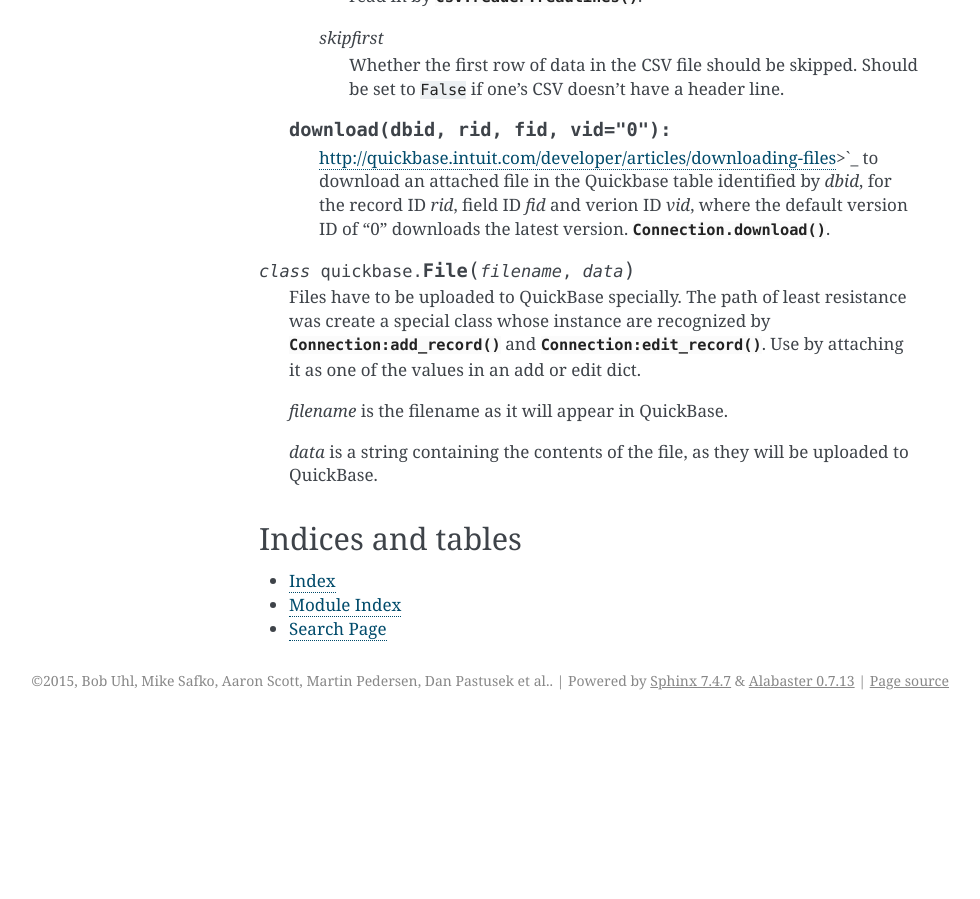
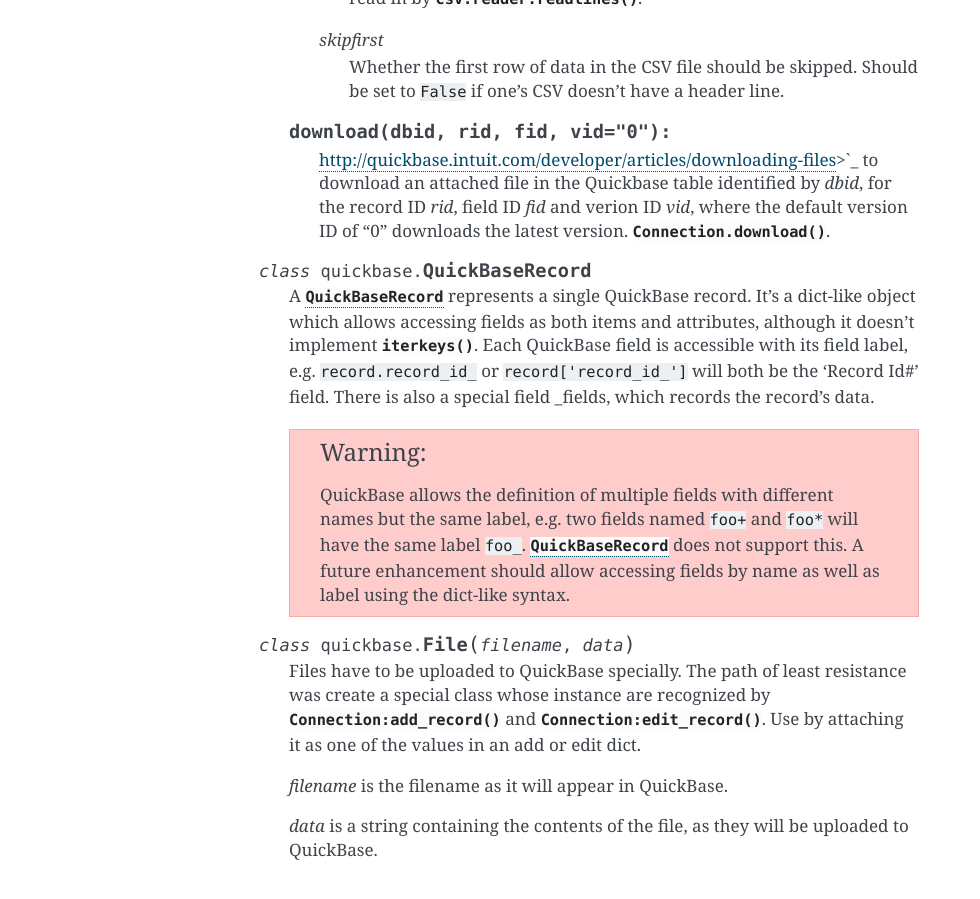
Before and after one commit to WesTower/py-quickbase, a Sphinx documentation site: the page built from docs/index.rst, in a window 1280 px wide and 900 px high, scrolled down 2845 px. Shown: the whole window, without its empty margins (161-1141 px from the left). Built offline with Sphinx 7.4.7, drawn with Linux system fonts in a browser that asks for light colours; before the commit the page ends 3565 px from its top, so only the background shows below that; some of the changed text lies outside the part shown.

Commit message:
Document QuickBaseRecord

```diff
--- a/docs/index.rst
+++ b/docs/index.rst
@@ -40,7 +40,7 @@
 
 .. class:: Connection
 
-   A connection represents a persistent QuickBase connection.
+   A :class:`Connection` represents a persistent QuickBase connection.
 
    .. method:: do_query(dbid, [query=None, clist=None,
                slist=None, options={}, raw=False, fmt=None]):
@@ -182,6 +182,25 @@
       latest version.
       :meth:`Connection.download()`.
 
+.. class:: QuickBaseRecord
+
+   A :class:`QuickBaseRecord` represents a single QuickBase record.
+   It's a dict-like object which allows accessing fields as both items
+   and attributes, although it doesn't implement :meth:`iterkeys()`.
+   Each QuickBase field is accessible with its field label,
+   e.g. ``record.record_id_`` or ``record['record_id_']`` will both be
+   the 'Record Id#' field.  There is also a special field _fields,
+   which records the record's data.
+
+   .. warning::
+
+      QuickBase allows the definition of multiple fields with
+      different names but the same label, e.g. two fields named
+      :samp:`foo+` and :samp:`foo*` will have the same label :samp:`foo_`.
+      :class:`QuickBaseRecord` does not support this.  A future
+      enhancement should allow accessing fields by name as well as
+      label using the dict-like syntax.
+
 .. class:: File(filename, data)
 
    Files have to be uploaded to QuickBase specially.  The path of least
```
